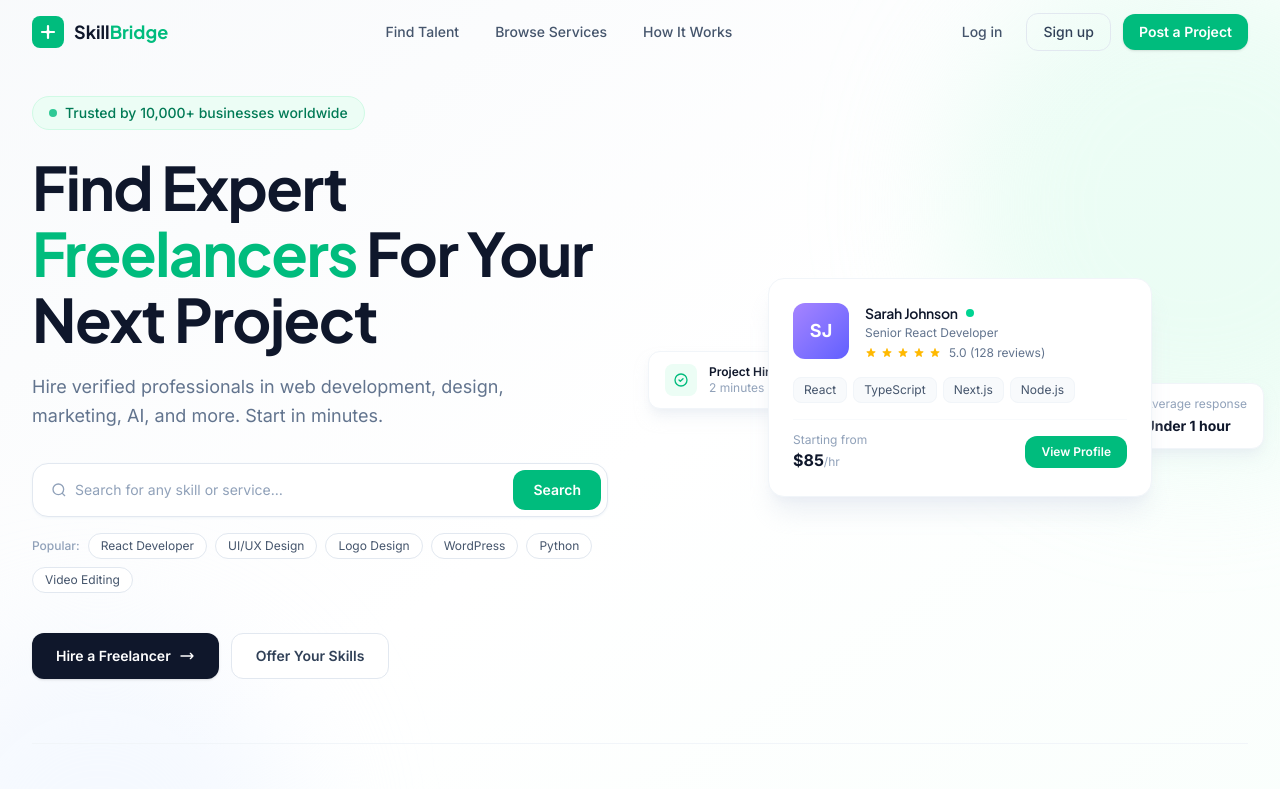
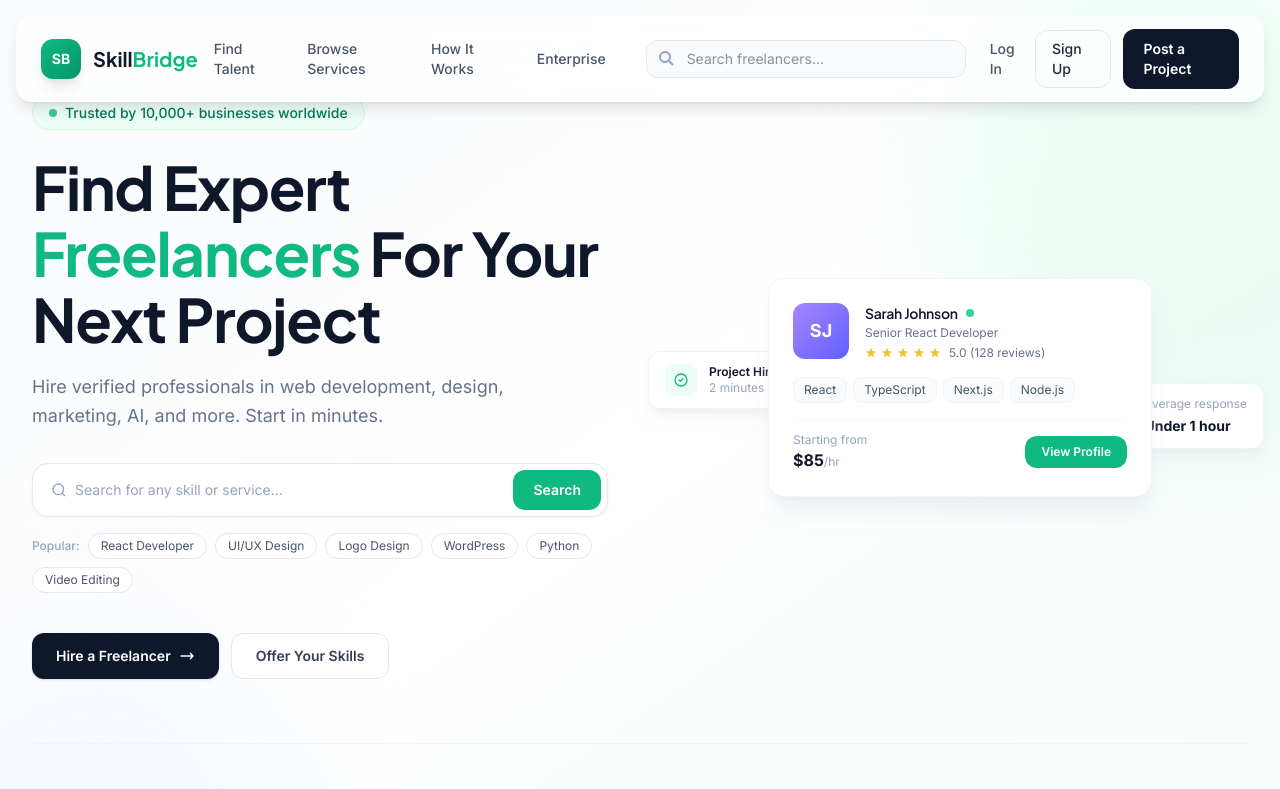
Before and after one commit to TahirHameed106/Freelance_Marketplace_Website_Task2-Internship-, a Next.js app: page / in a window 1280 px wide. Shown: the top 789 px of the page. Built offline with nearby package versions, Linux system fonts and the light colour scheme.

Commit message:
Day 2 : NavBar updated according to service

```diff
--- a/src/app/globals.css
+++ b/src/app/globals.css
@@ -1,35 +1,64 @@
-/* src/app/globals.css */
-
 @import "tailwindcss";
 
-@tailwind utilities;
+/* ── Custom theme tokens (Tailwind v4 way) ─── */
+@theme {
+  --font-family-sans: 'Inter', system-ui, sans-serif;
+  --font-family-display: 'Plus Jakarta Sans', system-ui, sans-serif;
 
-/* ── Base resets ──────────────────────────────────────────── */
-@layer base {
+  --color-emerald-400: #34D399;
+  --color-emerald-500: #10B981;
+  --color-emerald-600: #059669;
+
+  --color-slate-50:  #F8FAFC;
+  --color-slate-100: #F1F5F9;
+  --color-slate-200: #E2E8F0;
+  --color-slate-300: #CBD5E1;
+  --color-slate-400: #94A3B8;
+  --color-slate-500: #64748B;
+  --color-slate-600: #475569;
+  --color-slate-700: #334155;
+  --color-slate-800: #1E293B;
+  --color-slate-900: #0F172A;
+
+  --color-amber-400: #FBBF24;
+  --color-amber-100: #FEF3C7;
+  --color-amber-700: #B45309;
+
+  --color-blue-100: #DBEAFE;
+  --color-blue-700: #1D4ED8;
+
+  --radius-xl: 12px;
+  --radius-2xl: 16px;
+  --radius-3xl: 24px;
+}
+
+/* ── Base resets ──────────────────────────── */
 *, *::before, *::after { box-sizing: border-box; }
-  html { scroll-behavior: smooth; -webkit-font-smoothing: antialiased; }
+
+html {
+  scroll-behavior: smooth;
+  -webkit-font-smoothing: antialiased;
+}
 
 body {
-    font-family: var(--font-inter), 'Inter', sans-serif;
+  font-family: 'Inter', system-ui, sans-serif;
   background-color: #F8FAFC;
   color: #1E293B;
+  margin: 0;
 }
 
-  /* Headings use Plus Jakarta Sans set via Google Fonts in layout.jsx */
 h1, h2, h3, h4 {
-    font-family: 'Plus Jakarta Sans', sans-serif;
+  font-family: 'Plus Jakarta Sans', system-ui, sans-serif;
   letter-spacing: -0.02em;
 }
 
-  /* Focus ring — consistent accessible style */
 :focus-visible {
   outline: 2px solid #10B981;
   outline-offset: 3px;
   border-radius: 6px;
 }
-}
 
-/* ── Marquee animation ────────────────────────────────────── */
+/* ── Marquee animation ────────────────────── */
 @keyframes marquee {
   from { transform: translateX(0); }
   to   { transform: translateX(-50%); }
@@ -44,33 +73,23 @@
   animation-play-state: paused;
 }
 
-/* ── Utility: sr-only ─────────────────────────────────────── */
-.sr-only {
-  position: absolute;
-  width: 1px;
-  height: 1px;
-  padding: 0;
-  margin: -1px;
-  overflow: hidden;
-  clip: rect(0, 0, 0, 0);
-  white-space: nowrap;
-  border-width: 0;
-}
-
-/* ── Scrollbar (Webkit) ───────────────────────────────────── */
-::-webkit-scrollbar { width: 6px; height: 6px; }
-::-webkit-scrollbar-track { background: transparent; }
-::-webkit-scrollbar-thumb { background: #CBD5E1; border-radius: 99px; }
-::-webkit-scrollbar-thumb:hover { background: #94A3B8; }
-
-/* ── Scrollbar hide (used on filter bar) ─────────────────── */
+/* ── Utilities ────────────────────────────── */
 .scrollbar-hide::-webkit-scrollbar { display: none; }
 .scrollbar-hide { -ms-overflow-style: none; scrollbar-width: none; }
 
-/* ── Line clamp utilities ────────────────────────────────── */
 .line-clamp-2 {
   display: -webkit-box;
   -webkit-line-clamp: 2;
   -webkit-box-orient: vertical;
   overflow: hidden;
 }
+
+.sr-only {
+  position: absolute;
+  width: 1px; height: 1px;
+  padding: 0; margin: -1px;
+  overflow: hidden;
+  clip: rect(0,0,0,0);
+  white-space: nowrap;
+  border-width: 0;
+}
--- a/src/components/Navbar.jsx
+++ b/src/components/Navbar.jsx
@@ -1,128 +1,350 @@
 'use client';
-// src/components/Navbar.jsx
-// Updated Day 2 — added Services link + active route highlighting
 
 import { useState, useEffect } from 'react';
 import Link from 'next/link';
 import { usePathname } from 'next/navigation';
 
 const navLinks = [
-  { label: 'Find Talent',     href: '/#categories' },
+  { label: 'Find Talent', href: '/#categories' },
   { label: 'Browse Services', href: '/services' },
-  { label: 'How It Works',    href: '/#how-it-works' },
+  { label: 'How It Works', href: '/#how-it-works' },
+  { label: 'Enterprise', href: '/enterprise' },
 ];
 
 export default function Navbar() {
-  const [scrolled,  setScrolled]  = useState(false);
-  const [menuOpen,  setMenuOpen]  = useState(false);
   const pathname = usePathname();
 
+  const [scrolled, setScrolled] = useState(false);
+  const [mobileOpen, setMobileOpen] = useState(false);
+
   useEffect(() => {
-    const onScroll = () => setScrolled(window.scrollY > 16);
-    window.addEventListener('scroll', onScroll, { passive: true });
-    return () => window.removeEventListener('scroll', onScroll);
+    const handleScroll = () => {
+      setScrolled(window.scrollY > 40);
+    };
+
+    window.addEventListener('scroll', handleScroll);
+
+    return () => window.removeEventListener('scroll', handleScroll);
   }, []);
 
   useEffect(() => {
-    document.body.style.overflow = menuOpen ? 'hidden' : '';
-    return () => { document.body.style.overflow = ''; };
-  }, [menuOpen]);
+    document.body.style.overflow = mobileOpen ? 'hidden' : '';
 
-  useEffect(() => { setMenuOpen(false); }, [pathname]);
+    return () => {
+      document.body.style.overflow = '';
+    };
+  }, [mobileOpen]);
+
+  useEffect(() => {
+    setMobileOpen(false);
+  }, [pathname]);
 
   return (
     <>
-      <header
-        className={`fixed top-0 left-0 right-0 z-50 transition-all duration-300
-          ${scrolled
-            ? 'bg-white/90 backdrop-blur-md shadow-sm border-b border-slate-100'
-            : 'bg-transparent'}`}
-        role="banner"
+      <header className="fixed top-4 left-0 right-0 z-50 px-4">
+        <div
+          className={`
+            mx-auto
+            max-w-7xl
+            rounded-2xl
+            border
+            border-white/20
+            bg-white/75
+            backdrop-blur-xl
+            transition-all
+            duration-300
+            ${
+              scrolled
+                ? 'shadow-xl py-2'
+                : 'shadow-lg py-3'
+            }
+          `}
         >
-        <div className="max-w-7xl mx-auto px-4 sm:px-6 lg:px-8">
-          <div className="flex items-center justify-between h-16">
+          <div className="px-4 sm:px-6">
+            <div className="flex items-center justify-between">
 
-            <Link href="/" className="flex items-center gap-2.5 shrink-0" aria-label="SkillBridge home">
-              <div className="w-8 h-8 bg-emerald-500 rounded-lg flex items-center justify-center">
-                <svg width="18" height="18" viewBox="0 0 18 18" fill="none" aria-hidden="true">
-                  <path d="M3 9h5M10 9h5M9 3v5M9 10v5" stroke="white" strokeWidth="2.2" strokeLinecap="round"/>
-                  <circle cx="9" cy="9" r="2" fill="white"/>
-                </svg>
+              {/* Logo */}
+              <Link
+                href="/"
+                className="flex items-center gap-3 shrink-0"
+              >
+                <div className="flex h-10 w-10 items-center justify-center rounded-xl bg-linear-to-br from-emerald-500 to-emerald-600 shadow-lg">
+                  <span className="text-sm font-bold text-white">
+                    SB
+                  </span>
                 </div>
-              <span className="font-bold text-lg text-slate-900" style={{ fontFamily: 'Plus Jakarta Sans, sans-serif' }}>
-                Skill<span className="text-emerald-500">Bridge</span>
+
+                <div>
+                  <span
+                    className="text-xl font-bold text-slate-900"
+                    style={{
+                      fontFamily:
+                        'Plus Jakarta Sans, sans-serif',
+                    }}
+                  >
+                    Skill
+                    <span className="text-emerald-500">
+                      Bridge
                     </span>
+                  </span>
+                </div>
               </Link>
 
-            <nav className="hidden lg:flex items-center gap-1" aria-label="Main navigation">
-              {navLinks.map((link) => (
+              {/* Navigation */}
+              <nav className="hidden lg:flex items-center gap-1">
+                {navLinks.map((item) => (
                   <Link
-                  key={link.label}
-                  href={link.href}
-                  className={`px-4 py-2 text-sm font-medium rounded-lg transition-colors duration-150
-                    ${pathname === link.href
-                      ? 'text-emerald-600 bg-emerald-50'
-                      : 'text-slate-600 hover:text-slate-900 hover:bg-slate-50'}`}
+                    key={item.label}
+                    href={item.href}
+                    className={`
+                      rounded-xl
+                      px-4
+                      py-2
+                      text-sm
+                      font-medium
+                      transition-all
+                      ${
+                        pathname === item.href
+                          ? 'bg-emerald-50 text-emerald-600'
+                          : 'text-slate-600 hover:bg-slate-100 hover:text-slate-900'
+                      }
+                    `}
                   >
-                  {link.label}
+                    {item.label}
                   </Link>
                 ))}
               </nav>
 
+              {/* Search */}
+              <div className="hidden xl:block w-full max-w-xs mx-6">
+                <div className="relative">
+                  <input
+                    type="text"
+                    placeholder="Search freelancers..."
+                    className="
+                      w-full
+                      rounded-xl
+                      border
+                      border-slate-200
+                      bg-slate-50
+                      py-2
+                      pl-10
+                      pr-4
+                      text-sm
+                      outline-none
+                      focus:border-emerald-500
+                    "
+                  />
+
+                  <svg
+                    className="absolute left-3 top-2.5 text-slate-400"
+                    width="16"
+                    height="16"
+                    fill="none"
+                    stroke="currentColor"
+                    strokeWidth="2"
+                  >
+                    <circle cx="7" cy="7" r="5" />
+                    <line x1="11" y1="11" x2="15" y2="15" />
+                  </svg>
+                </div>
+              </div>
+
+              {/* Desktop Actions */}
               <div className="hidden lg:flex items-center gap-3">
-              <Link href="#" className="text-sm font-medium text-slate-600 hover:text-slate-900 transition-colors px-3 py-2">Log in</Link>
-              <Link href="#" className="text-sm font-medium text-slate-700 border border-slate-200 rounded-xl px-4 py-2 hover:bg-slate-50 transition-colors">Sign up</Link>
-              <Link href="/services" className="text-sm font-semibold bg-emerald-500 hover:bg-emerald-600 text-white rounded-xl px-4 py-2 transition-all duration-150 shadow-sm hover:shadow-emerald-200 hover:shadow-md">
+
+                <div className="hidden 2xl:flex items-center gap-1 rounded-full bg-slate-100 px-3 py-1 text-xs font-medium text-slate-600">
+                  ⭐ 10K+ Freelancers
+                </div>
+
+                <Link
+                  href="/login"
+                  className="
+                    text-sm
+                    font-medium
+                    text-slate-600
+                    hover:text-slate-900
+                  "
+                >
+                  Log In
+                </Link>
+
+                <Link
+                  href="/signup"
+                  className="
+                    rounded-xl
+                    border
+                    border-slate-200
+                    px-4
+                    py-2
+                    text-sm
+                    font-medium
+                    hover:bg-slate-50
+                  "
+                >
+                  Sign Up
+                </Link>
+
+                <Link
+                  href="/post-project"
+                  className="
+                    rounded-xl
+                    bg-slate-900
+                    px-5
+                    py-2.5
+                    text-sm
+                    font-semibold
+                    text-white
+                    transition-all
+                    hover:bg-slate-800
+                  "
+                >
                   Post a Project
                 </Link>
               </div>
 
+              {/* Mobile Menu Button */}
               <button
-              className="lg:hidden p-2 rounded-lg text-slate-600 hover:bg-slate-100 transition-colors"
-              onClick={() => setMenuOpen((p) => !p)}
-              aria-label={menuOpen ? 'Close menu' : 'Open menu'}
-              aria-expanded={menuOpen}
-              aria-controls="mobile-menu"
+                onClick={() => setMobileOpen(true)}
+                className="
+                  rounded-xl
+                  p-2
+                  text-slate-600
+                  hover:bg-slate-100
+                  lg:hidden
+                "
               >
-              <span className="block w-5 h-0.5 bg-current mb-1.5 transition-all duration-200" style={{ transform: menuOpen ? 'translateY(8px) rotate(45deg)' : '' }} />
-              <span className="block w-5 h-0.5 bg-current mb-1.5 transition-all duration-200" style={{ opacity: menuOpen ? 0 : 1 }} />
-              <span className="block w-5 h-0.5 bg-current transition-all duration-200" style={{ transform: menuOpen ? 'translateY(-8px) rotate(-45deg)' : '' }} />
+                <svg
+                  width="24"
+                  height="24"
+                  fill="none"
+                  stroke="currentColor"
+                  strokeWidth="2"
+                >
+                  <path d="M4 7h16M4 12h16M4 17h16" />
+                </svg>
               </button>
+            </div>
           </div>
         </div>
       </header>
 
+      {/* MOBILE MENU */}
       <div
-        id="mobile-menu"
-        role="dialog"
-        aria-modal="true"
-        aria-label="Mobile navigation"
-        className={`fixed inset-0 z-40 lg:hidden transition-opacity duration-200 ${menuOpen ? 'opacity-100 pointer-events-auto' : 'opacity-0 pointer-events-none'}`}
+        className={`
+          fixed
+          inset-0
+          z-60
+          lg:hidden
+          transition-all
+          duration-300
+          ${
+            mobileOpen
+              ? 'visible opacity-100'
+              : 'invisible opacity-0'
+          }
+        `}
       >
-        <div className="absolute inset-0 bg-slate-900/40 backdrop-blur-sm" onClick={() => setMenuOpen(false)} />
-        <div className={`absolute top-0 right-0 bottom-0 w-72 bg-white shadow-xl flex flex-col transition-transform duration-300 ${menuOpen ? 'translate-x-0' : 'translate-x-full'}`}>
-          <div className="flex items-center justify-between p-4 border-b border-slate-100">
-            <span className="font-bold text-slate-900" style={{ fontFamily: 'Plus Jakarta Sans, sans-serif' }}>Menu</span>
-            <button onClick={() => setMenuOpen(false)} className="p-2 rounded-lg hover:bg-slate-100 transition-colors text-slate-500" aria-label="Close menu">
-              <svg width="18" height="18" viewBox="0 0 18 18" fill="none" stroke="currentColor" strokeWidth="2" strokeLinecap="round">
-                <line x1="4" y1="4" x2="14" y2="14"/><line x1="14" y1="4" x2="4" y2="14"/>
-              </svg>
+        <div
+          className="absolute inset-0 bg-slate-950/60 backdrop-blur-md"
+          onClick={() => setMobileOpen(false)}
+        />
+
+        <div
+          className={`
+            absolute
+            inset-y-0
+            right-0
+            w-full
+            max-w-sm
+            bg-white
+            shadow-2xl
+            transition-transform
+            duration-300
+            ${
+              mobileOpen
+                ? 'translate-x-0'
+                : 'translate-x-full'
+            }
+          `}
+        >
+          <div className="flex items-center justify-between border-b p-5">
+            <h3
+              className="text-lg font-bold"
+              style={{
+                fontFamily:
+                  'Plus Jakarta Sans, sans-serif',
+              }}
+            >
+              Menu
+            </h3>
+
+            <button
+              onClick={() => setMobileOpen(false)}
+              className="rounded-lg p-2 hover:bg-slate-100"
+            >
+              ✕
             </button>
           </div>
-          <nav className="flex-1 overflow-y-auto p-4 flex flex-col gap-1" aria-label="Mobile navigation">
-            {navLinks.map((link) => (
-              <Link key={link.label} href={link.href}
-                className={`block px-4 py-3 text-sm font-medium rounded-xl transition-colors
-                  ${pathname === link.href ? 'bg-emerald-50 text-emerald-600' : 'text-slate-700 hover:bg-slate-50 hover:text-slate-900'}`}
+
+          <nav className="p-5 flex flex-col gap-2">
+            {navLinks.map((item) => (
+              <Link
+                key={item.label}
+                href={item.href}
+                className="
+                  rounded-xl
+                  px-4
+                  py-3
+                  text-slate-700
+                  hover:bg-slate-100
+                "
               >
-                {link.label}
+                {item.label}
               </Link>
             ))}
           </nav>
-          <div className="p-4 border-t border-slate-100 flex flex-col gap-3">
-            <Link href="#" className="text-center text-sm font-medium text-slate-700 border border-slate-200 rounded-xl px-4 py-2.5 hover:bg-slate-50 transition-colors">Log in</Link>
-            <Link href="#" className="text-center text-sm font-medium text-slate-700 border border-slate-200 rounded-xl px-4 py-2.5 hover:bg-slate-50 transition-colors">Sign up</Link>
-            <Link href="/services" className="text-center text-sm font-semibold bg-emerald-500 hover:bg-emerald-600 text-white rounded-xl px-4 py-2.5 transition-colors">Post a Project</Link>
+
+          <div className="border-t p-5 flex flex-col gap-3">
+            <Link
+              href="/login"
+              className="
+                rounded-xl
+                border
+                border-slate-200
+                py-3
+                text-center
+              "
+            >
+              Log In
+            </Link>
+
+            <Link
+              href="/signup"
+              className="
+                rounded-xl
+                border
+                border-slate-200
+                py-3
+                text-center
+              "
+            >
+              Sign Up
+            </Link>
+
+            <Link
+              href="/post-project"
+              className="
+                rounded-xl
+                bg-slate-900
+                py-3
+                text-center
+                font-semibold
+                text-white
+              "
+            >
+              Post a Project
+            </Link>
           </div>
         </div>
       </div>
```
Lines whose indentation alone changed are shown as unchanged.
